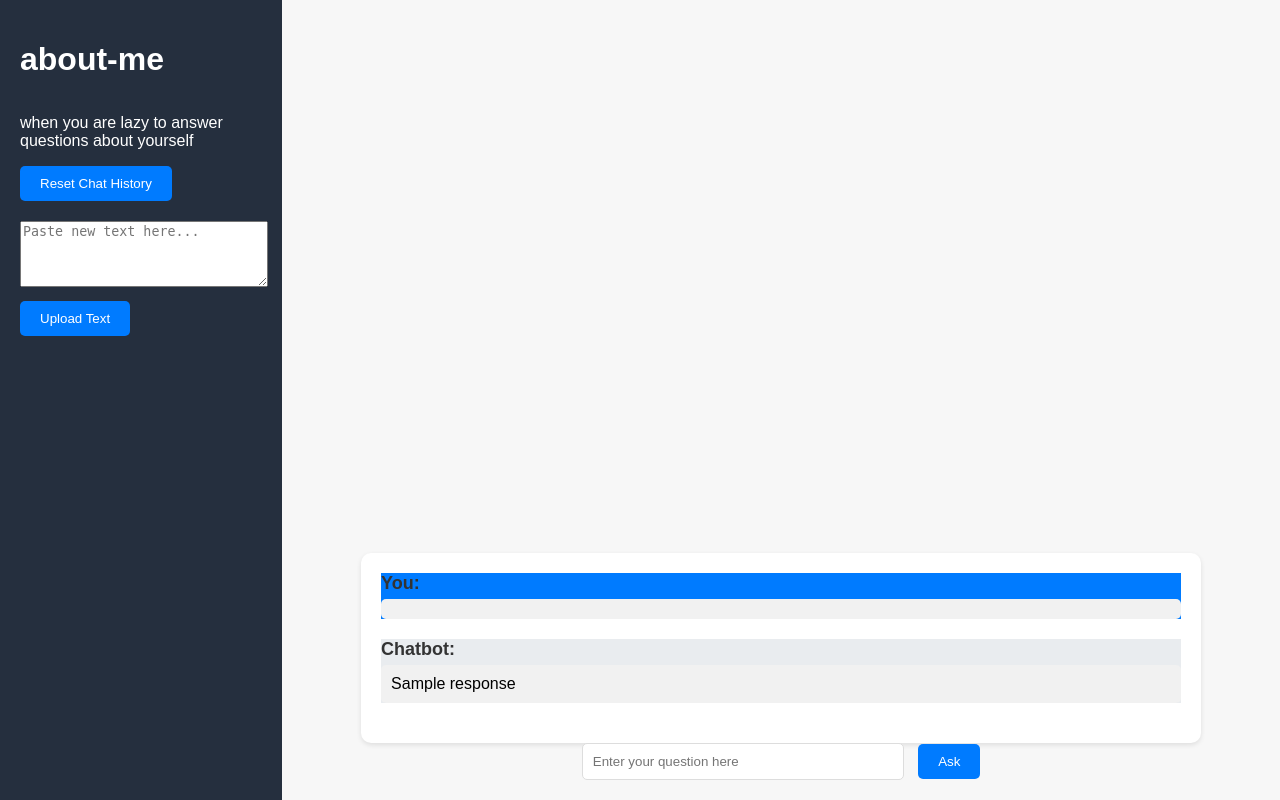
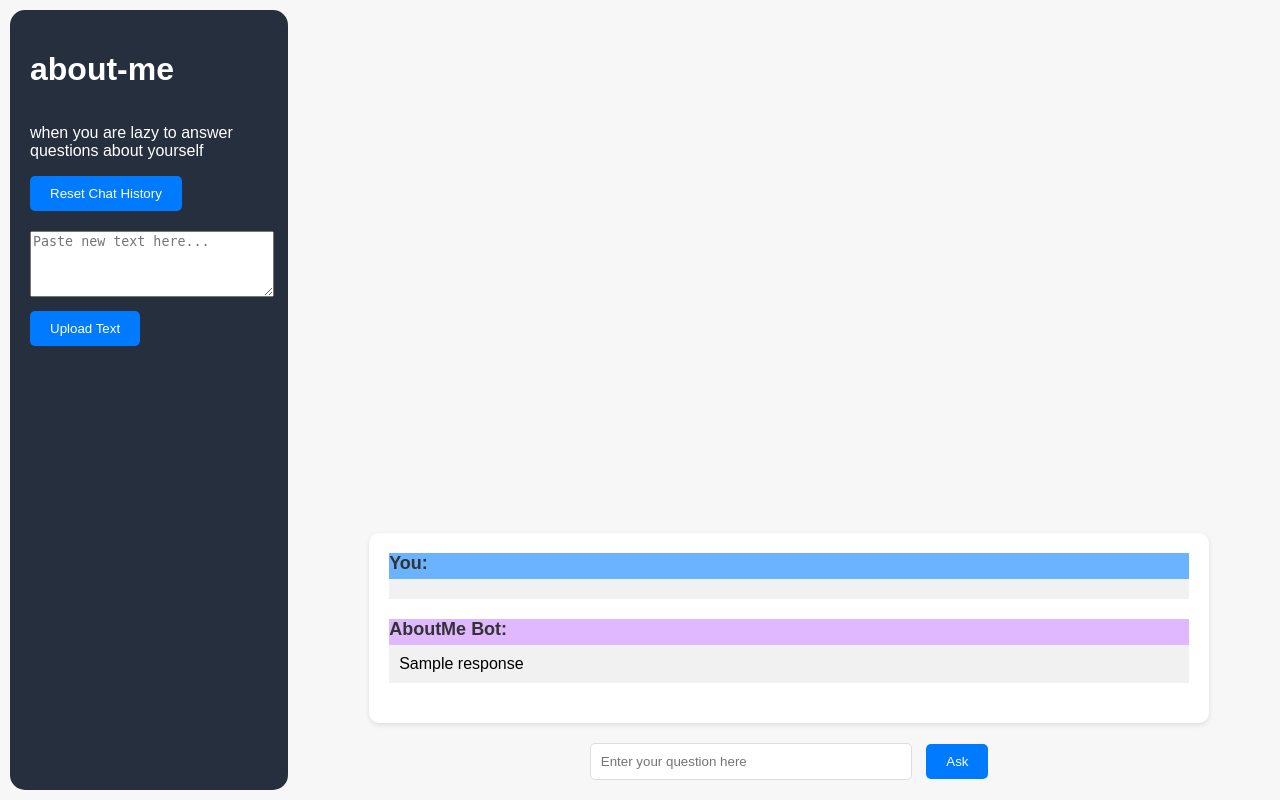
Before and after one commit to mbatacan/about-me, a Flask app: template notebooks/templates/index.html in a window 1280 px wide. Run offline with Flask 3, Linux system fonts and the light colour scheme; the template is opened without the code that fills it: most values are stand-ins (such as "Sample title", 1, 10 or a date in 2020); parts of the project's set-up code (start-up, migrations or seed data) failed here and were passed over.

Commit message:
update html and css

```diff
--- a/notebooks/static/style.css
+++ b/notebooks/static/style.css
@@ -53,16 +53,15 @@ button:hover {
 .message p {
     background: #f1f1f1;
     padding: 10px;
-    border-radius: 5px;
     margin: 0;
 }
 
 .chatbot-msg {
-    background-color: #e9ecef;
+    background-color: #dfb8ff;
 }
 
 .user-msg {
-    background-color: #007bff;
+    background-color: #6bb3ff;
     color: rgb(0, 0, 0);
 }
 
@@ -89,9 +88,11 @@ html {
     background-color: #252f3e;
     color: white;
     padding: 20px;
+    margin: 10px;
     width: 250px;
     display: flex;
     flex-direction: column;
+    border-radius: 15px;
 }
 
 .main-content {
@@ -117,6 +118,7 @@ html {
     height: 100%;
     max-width: 800px;
     margin-top: 20px;
+    margin-bottom: 20px;
     padding: 20px;
     background: white;
     border-radius: 10px;
--- a/notebooks/templates/index.html
+++ b/notebooks/templates/index.html
@@ -47,7 +47,7 @@
                         <p>{{ chat.query }}</p>
                     </div>
                     <div class="message chatbot-msg">
-                        <h2>Chatbot:</h2>
+                        <h2>AboutMe Bot:</h2>
                         <p>{{ chat.response }}</p>
                     </div>
                     {% endfor %}
```
